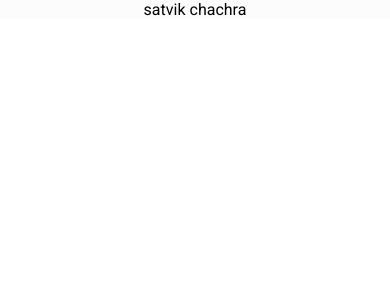
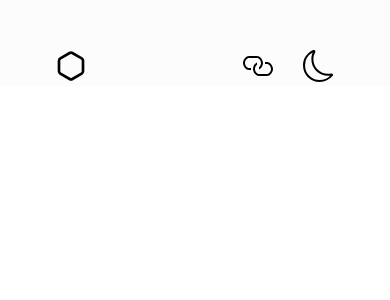
Before and after one commit to satvikchachra/satvikchachra-portfolio, a React (Create React App) app: page / in a window 390 px wide. Shown: the top 300 px of the page. Built offline with nearby package versions, Linux system fonts and the light colour scheme.

Commit message:
feat: Added Navbar

```diff
--- a/src/App.js
+++ b/src/App.js
@@ -1,10 +1,11 @@
 import React from 'react';
+import Navbar from './components/Navbar/Navbar';
 import './App.css';
 
 const App = () => {
   return (
     <div className="App">
-      satvik chachra
+      <Navbar />
     </div>
   )
 }
--- /dev/null
+++ b/src/components/Navbar/Navbar.js
@@ -0,0 +1,19 @@
+import React from 'react';
+import { FiHexagon } from 'react-icons/fi';
+import { GoLink } from 'react-icons/go';
+import { BsMoon } from 'react-icons/bs';
+import classes from './Navbar.module.css';
+
+const Navbar = () => {
+    return (
+        <div className={classes.NavbarContainer}>
+            <ul className={classes.NavLinks}>
+                <li className={classes.Logo}><FiHexagon size="32px" /></li>
+                <li className={classes.ToggleMode}><BsMoon size="32px" /></li>
+                <li className={classes.PortfolioLink}><GoLink size="32px" /></li>
+            </ul>
+        </div>
+    )
+};
+
+export default Navbar;
--- /dev/null
+++ b/src/components/Navbar/Navbar.module.css
@@ -0,0 +1,52 @@
+.NavbarContainer {
+    padding: 50px 200px 0px 200px;
+    /* width: inherit;
+    position: fixed;
+    top: 0; */
+}
+
+.NavLinks {
+    list-style-type: none;
+    margin: 0;
+    padding: 0;
+    overflow: hidden;
+}
+
+.Logo {
+    float: left;
+}
+
+.PortfolioLink, .ToggleMode {
+    float: right;
+    margin-left: 30px;
+}
+
+@media (max-width: 1010px) {
+    .NavbarContainer {
+        padding: 50px 100px 0px 100px;
+    }
+}
+
+@media (max-width: 769px) {
+    .NavbarContainer {
+        padding: 50px 85px 0px 85px;
+    }
+}
+
+@media (max-width: 541px) {
+    .NavbarContainer {
+        padding: 50px 55px 0px 55px;
+    }
+}
+
+@media (max-width: 376px) {
+    .NavbarContainer {
+        padding: 50px 50px 0px 50px;
+    }
+}
+
+@media (max-width: 320px) {
+    .NavbarContainer {
+        padding: 50px 30px 0px 30px;
+    }
+}
```
Also changed, not shown: 1 other file (tests, documents, lock files or other folders).
